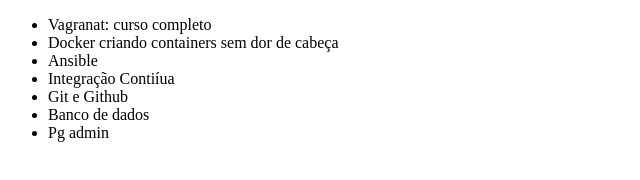
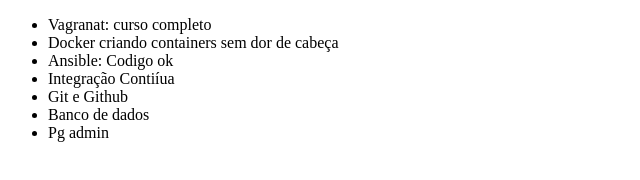
Before and after one commit to leandromarcon/git-e-github, a plain HTML site: page index.html in a window 1280 px wide. Shown: the full height of the page, 0-640 px from the left. Drawn offline with Linux system fonts and the light colour scheme.

Commit message:
Alterando Ansible

```diff
--- a/index.html
+++ b/index.html
@@ -8,7 +8,7 @@
         <ul>
             <li>Vagranat: curso completo</li>
             <li>Docker criando containers sem dor de cabeça</li>
-            <li>Ansible</li>
+            <li>Ansible: Codigo ok</li>
             <li>Integração Contiíua</li>
             <li>Git e Github</li>
             <li>Banco de dados</li>
```
